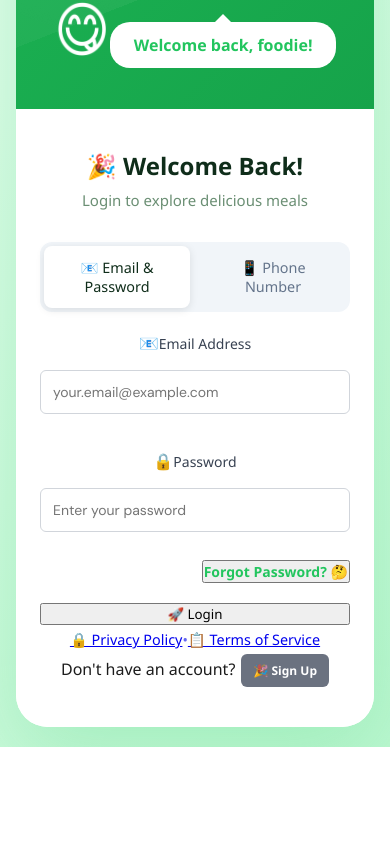
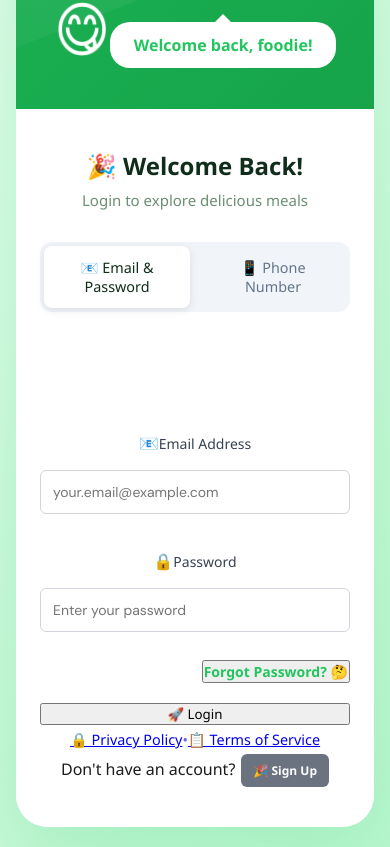
Before and after one commit to codebysumit12/yhk, a React (Create React App) app in the folder project-root/frontend/: page /auth in a window 390 px wide. Shown: the part 942-1789 px from the top of the page. Before the commit the page ends 1689 px from the top, so only its background shows below. Built offline with nearby package versions, Linux system fonts and the light colour scheme; no server answers.

Commit message:
🎨 Add reCAPTCHA Container Styling
- Added proper CSS styling for reCAPTCHA container
- Ensures proper display of Firebase reCAPTCHA widget
- Container centered with minimum height and border radius
- Phone authentication UI now fully styled and functional

```diff
--- a/project-root/frontend/src/pages/Auth.css
+++ b/project-root/frontend/src/pages/Auth.css
@@ -564,3 +564,17 @@
   opacity: 0.5;
   cursor: not-allowed;
 }
+
+/* reCAPTCHA Container */
+#recaptcha-container {
+  margin: 20px 0;
+  display: flex;
+  justify-content: center;
+  align-items: center;
+  min-height: 80px;
+}
+
+#recaptcha-container > div {
+  border-radius: 8px;
+  overflow: hidden;
+}
```
